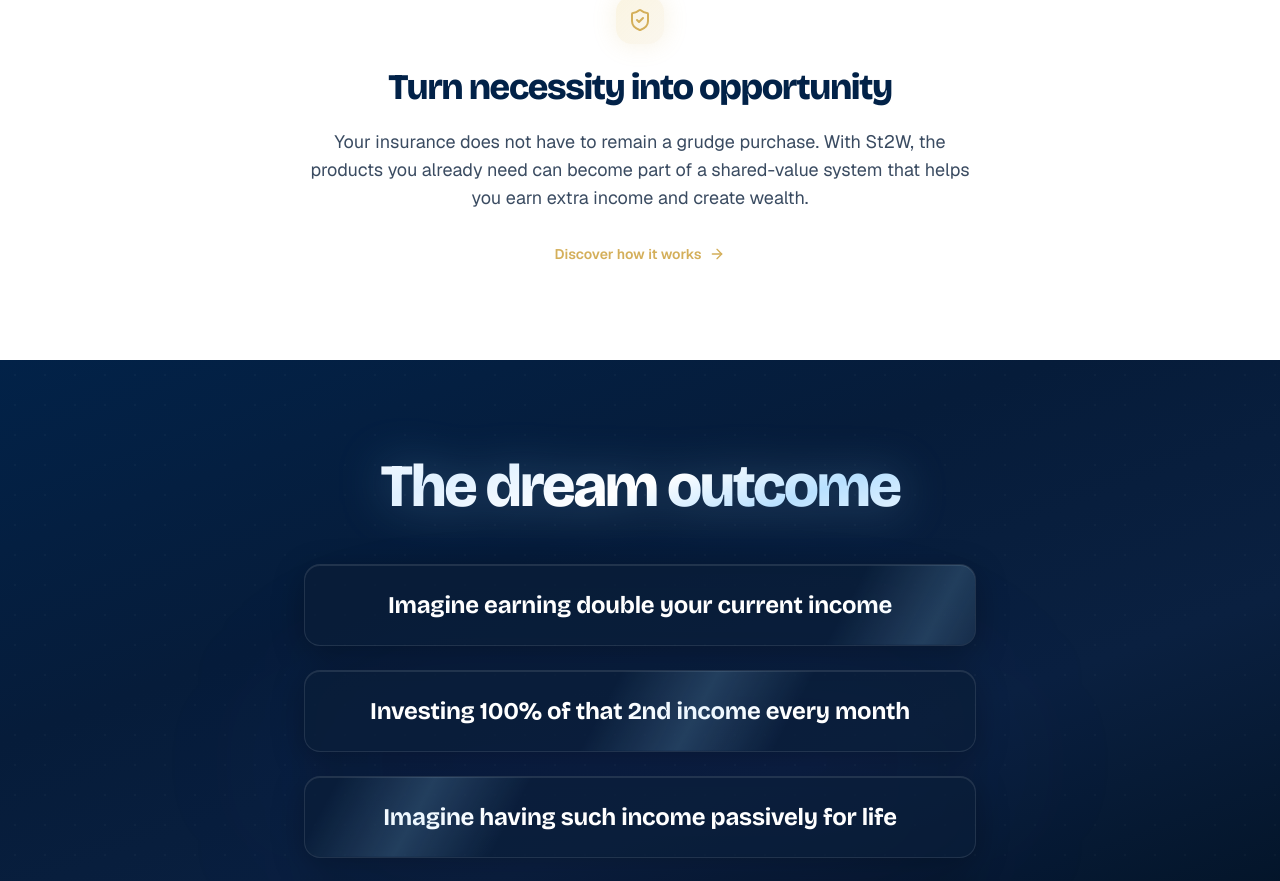
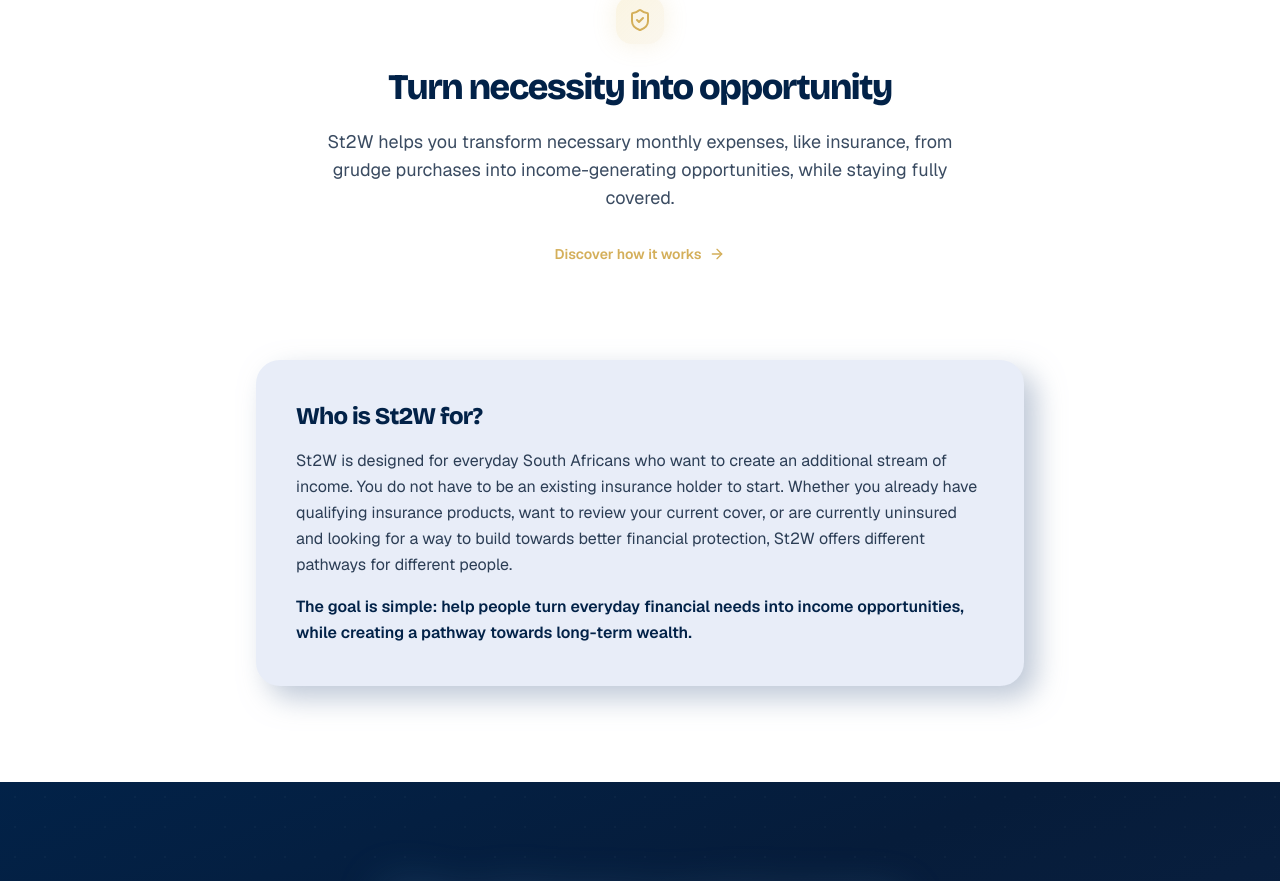
Before and after one commit to ChristofLombard777/St2W, a Next.js app: page / in a window 1280 px wide. Shown: the part 1096-1977 px from the top of the page. Built offline with nearby package versions, Linux system fonts and the light colour scheme.

Commit message:
Add Who is St2W for section and update content

```diff
--- a/components/sections/st2w/St2WValueShift.tsx
+++ b/components/sections/st2w/St2WValueShift.tsx
@@ -38,6 +38,27 @@ export default function St2WValueShift() {
             <ArrowRight className="h-4 w-4" />
           </div>
         </div>
+
+        {/* Who is St2W for */}
+        <div data-reveal className="mt-16 md:mt-24 mx-auto max-w-3xl">
+          <div
+            className="rounded-3xl p-6 sm:p-8 md:p-10"
+            style={{
+              background: "#e8edf8",
+              boxShadow: "12px 12px 28px rgba(163,177,198,0.7), -12px -12px 28px rgba(255,255,255,0.95)"
+            }}
+          >
+            <h3 className="mb-4 font-display text-xl font-extrabold tracking-[-0.03em] text-brand-navy-950 md:text-2xl">
+              {st2wContent.whoIsItFor.heading}
+            </h3>
+            <p className="text-base leading-relaxed text-brand-navy-800/85 mb-4">
+              {st2wContent.whoIsItFor.body}
+            </p>
+            <p className="text-base font-semibold leading-relaxed text-brand-navy-950">
+              {st2wContent.whoIsItFor.closing}
+            </p>
+          </div>
+        </div>
       </Container>
     </section>
   );
--- a/lib/content.ts
+++ b/lib/content.ts
@@ -156,7 +156,12 @@ export const st2wContent = {
   },
   valueShift: {
     heading: "Turn necessity into opportunity",
-    body: "Your insurance does not have to remain a grudge purchase. With St2W, the products you already need can become part of a shared-value system that helps you earn extra income and create wealth."
+    body: "St2W helps you transform necessary monthly expenses, like insurance, from grudge purchases into income-generating opportunities, while staying fully covered."
+  },
+  whoIsItFor: {
+    heading: "Who is St2W for?",
+    body: "St2W is designed for everyday South Africans who want to create an additional stream of income. You do not have to be an existing insurance holder to start. Whether you already have qualifying insurance products, want to review your current cover, or are currently uninsured and looking for a way to build towards better financial protection, St2W offers different pathways for different people.",
+    closing: "The goal is simple: help people turn everyday financial needs into income opportunities, while creating a pathway towards long-term wealth."
   },
   story: {
     heading: "The dream outcome",
```
